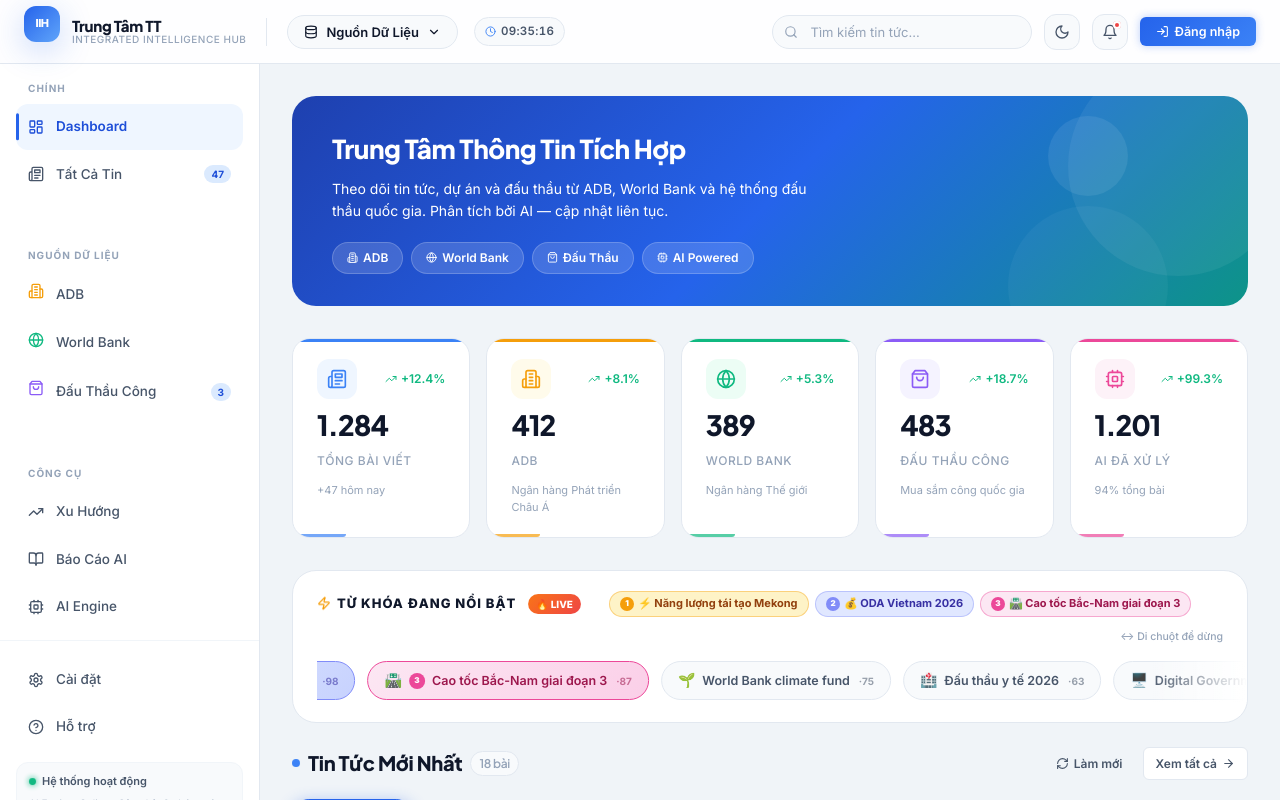
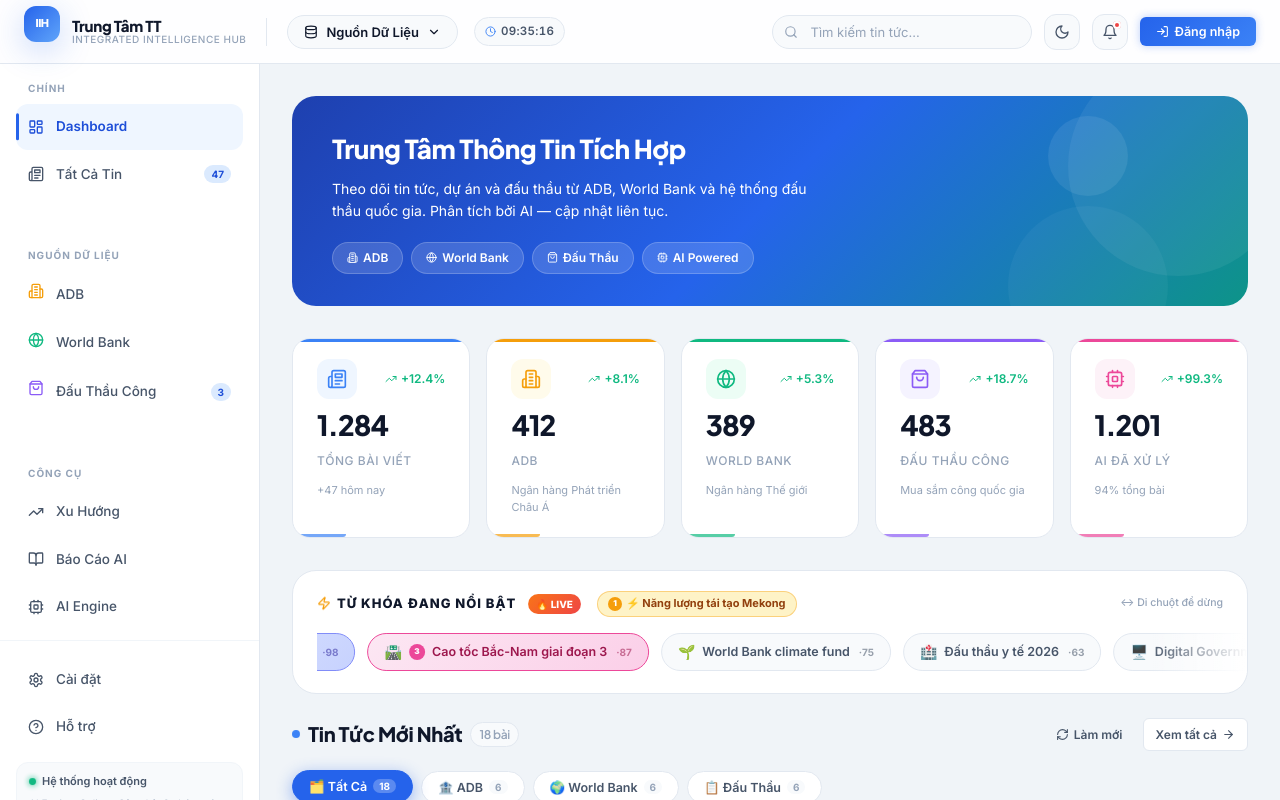
Before and after one commit to CHP-Data-Center/BIS.Client, a React (Vite) app: page /dashboard in a window 1280 px wide. Shown: the top 800 px of the page. Built offline with nearby package versions, Linux system fonts and the light colour scheme.

Commit message:
fix: trending 1-line header, card hover ADB pill effect, AI badge center, grid fill screen

```diff
--- a/src/components/NewsCard.jsx
+++ b/src/components/NewsCard.jsx
@@ -99,7 +99,7 @@
         {article.aiSummary && (
           <div style={{
             display: 'flex',
-            alignItems: 'flex-start',
+            alignItems: 'center',
             gap: 7,
             padding: '9px 11px',
             background: 'linear-gradient(135deg, rgba(167,139,250,0.12), rgba(244,114,182,0.08))',
--- a/src/index.css
+++ b/src/index.css
@@ -651,9 +651,11 @@
    ============================================ */
 .news-grid {
   display: grid;
-  grid-template-columns: repeat(auto-fill, minmax(280px, 1fr));
+  /* Fill available width evenly, min 240px per card */
+  grid-template-columns: repeat(auto-fill, minmax(240px, 1fr));
   gap: var(--space-5);
-  min-width: 0;         /* don't blow out the grid container */
+  min-width: 0;
+  width: 100%;
 }
 
 .news-card {
@@ -824,6 +826,13 @@
   letter-spacing: 0.3px;
   text-transform: uppercase;
   color: white;
+  transition: transform var(--transition-fast), box-shadow var(--transition-fast);
+}
+
+/* ★ Pill animates when the whole card is hovered — not just the pill */
+.news-card:hover .news-source-tag {
+  transform: scale(1.1) rotate(-2deg);
+  box-shadow: 0 4px 14px rgba(0,0,0,0.2);
 }
 
 .news-card-title {
@@ -1684,8 +1693,11 @@
   overflow: hidden;       /* RESTORE: prevent marquee from overflowing page */
 }
 .trending-strip-header {
-  display: flex; align-items: center; gap: var(--space-3);
-  flex-wrap: wrap;            /* wrap on small screens */
+  display: flex;
+  align-items: center;
+  gap: var(--space-3);
+  flex-wrap: nowrap;          /* single row only — prevent 2-line overflow */
+  overflow: hidden;           /* clip if anything still overflows */
   margin-bottom: var(--space-4); padding-right: var(--space-6);
 }
 .trending-strip-title {
--- a/src/pages/DashboardPage.jsx
+++ b/src/pages/DashboardPage.jsx
@@ -33,32 +33,28 @@
           Từ Khóa Đang Nổi Bật
         </div>
         <span className="hot-badge" style={{ animation: 'pulse 2s infinite' }}>🔥 LIVE</span>
-        {/* Top-3 quick pills always visible */}
-        <div style={{ display: 'flex', gap: 6, marginLeft: 16 }}>
-          {trendingKeywords.slice(0, 3).map(kw => (
+        {/* rank-1 pill only — compact, won't overflow */}
+        {trendingKeywords.slice(0, 1).map(kw => (
           <span key={kw.rank} style={{
             display: 'inline-flex', alignItems: 'center', gap: 4,
             padding: '3px 10px',
             borderRadius: 'var(--radius-full)',
             fontSize: 11, fontWeight: 700,
-              background: kw.rank === 1 ? '#fef3c7' : kw.rank === 2 ? '#e0e7ff' : '#fce7f3',
-              color: kw.rank === 1 ? '#92400e' : kw.rank === 2 ? '#3730a3' : '#9d174d',
-              border: `1px solid ${rankColors[kw.rank]}66`,
+            background: '#fef3c7', color: '#92400e',
+            border: '1px solid #f59e0b66',
             whiteSpace: 'nowrap',
-              animation: `bounceIn 0.5s ${kw.rank * 0.1}s ease both`,
+            animation: 'bounceIn 0.5s ease both',
+            marginLeft: 4,
           }}>
             <span style={{
               width: 14, height: 14, borderRadius: '50%',
-                background: rankColors[kw.rank],
-                color: 'white', fontSize: 8, fontWeight: 900,
-                display: 'flex', alignItems: 'center', justifyContent: 'center',
-                flexShrink: 0,
-              }}>{kw.rank}</span>
+              background: '#f59e0b', color: 'white', fontSize: 8, fontWeight: 900,
+              display: 'flex', alignItems: 'center', justifyContent: 'center', flexShrink: 0,
+            }}>1</span>
             {kw.emoji} {kw.text}
           </span>
         ))}
-        </div>
-        <span style={{ marginLeft: 'auto', fontSize: 10.5, color: 'var(--text-muted)', fontWeight: 500 }}>
+        <span style={{ marginLeft: 'auto', fontSize: 10.5, color: 'var(--text-muted)', fontWeight: 500, whiteSpace: 'nowrap' }}>
           ↔ Di chuột để dừng
         </span>
       </div>
```
Lines whose indentation alone changed are shown as unchanged.
